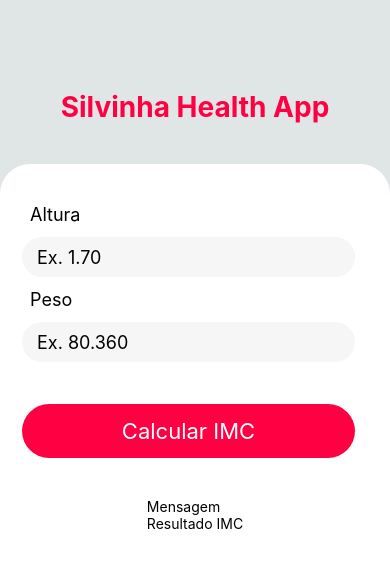
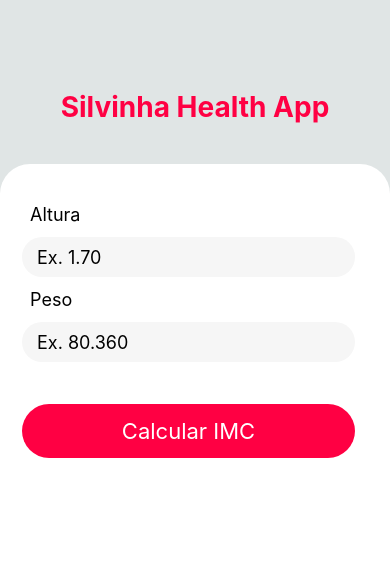
Before and after one commit to NicolasRDuarte/silvinha-health-app, a React Native app in the folder silvinhaHealthApp/: screen / in a window 390 px wide. Shown: the top 568 px of the page. Built offline with nearby package versions, Linux system fonts and the light colour scheme.

Commit message:
Finalizada a estilização do Result

```diff
--- a/silvinhaHealthApp/src/components/Form/ResultImc/index.js
+++ b/silvinhaHealthApp/src/components/Form/ResultImc/index.js
@@ -1,11 +1,35 @@
-import { View, Text } from 'react-native'
+import { View, Text, StyleSheet } from 'react-native'
 import React from 'react'
 
-export default function ResultImc() {
+export default function ResultImc(props) {
   return (
-    <View>
-      <Text>Mensagem</Text>
-      <Text>Resultado IMC</Text>
+    <View style={styles.container}>
+      <Text style={styles.text}>
+        {props.messageResult}
+      </Text>
+      <Text style={styles.textImc}>
+        {props.resultImc}
+      </Text>
     </View>
   )
 }
+
+const styles = StyleSheet.create({
+  container: {
+    flex: 1,
+    width: '100%',
+    alignItems: 'center',
+    justifyContent: 'center',
+    marginTop: -100,
+  },
+  text: {
+    fontSize: 18,
+    color: '#FF0043',
+    fontWeight: 'bold'
+  },
+  textImc: {
+    fontSize: 48,
+    color: '#FF0043',
+    fontWeight: 'bold'
+  },
+})
```
